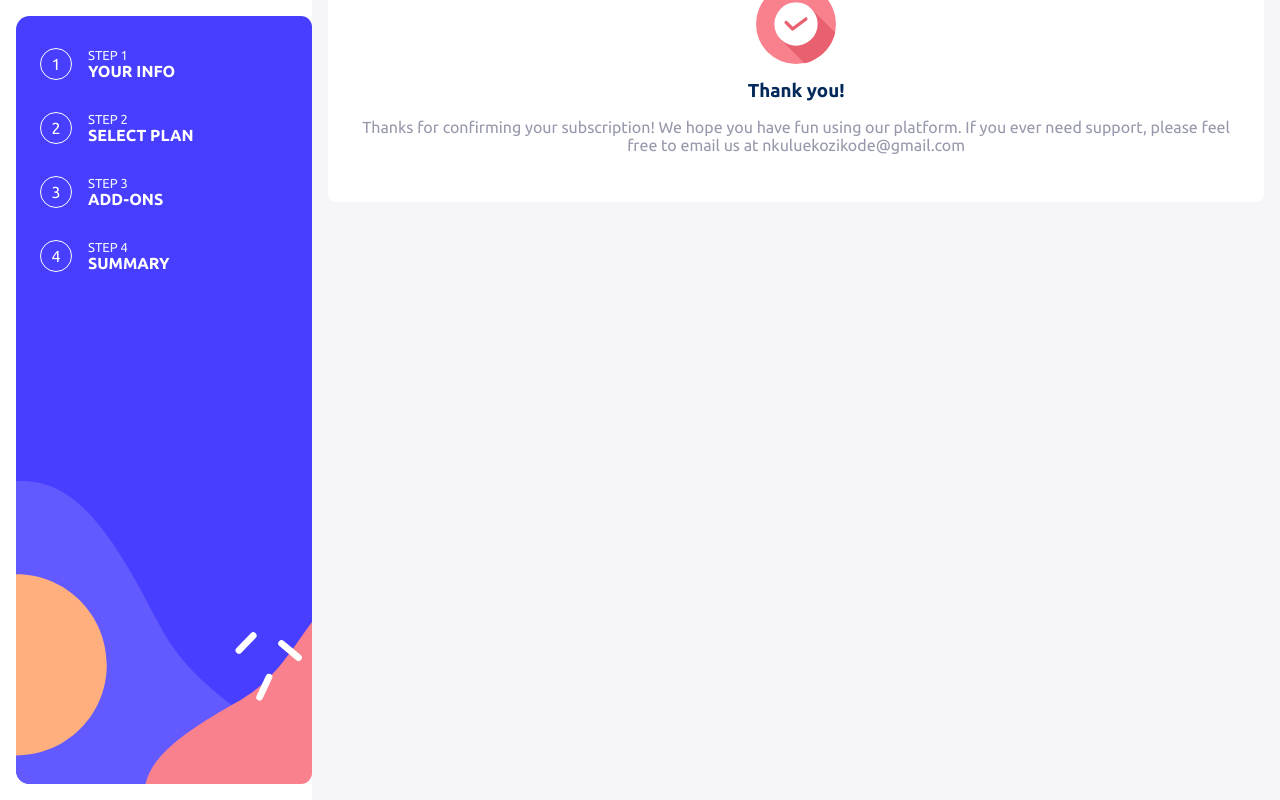
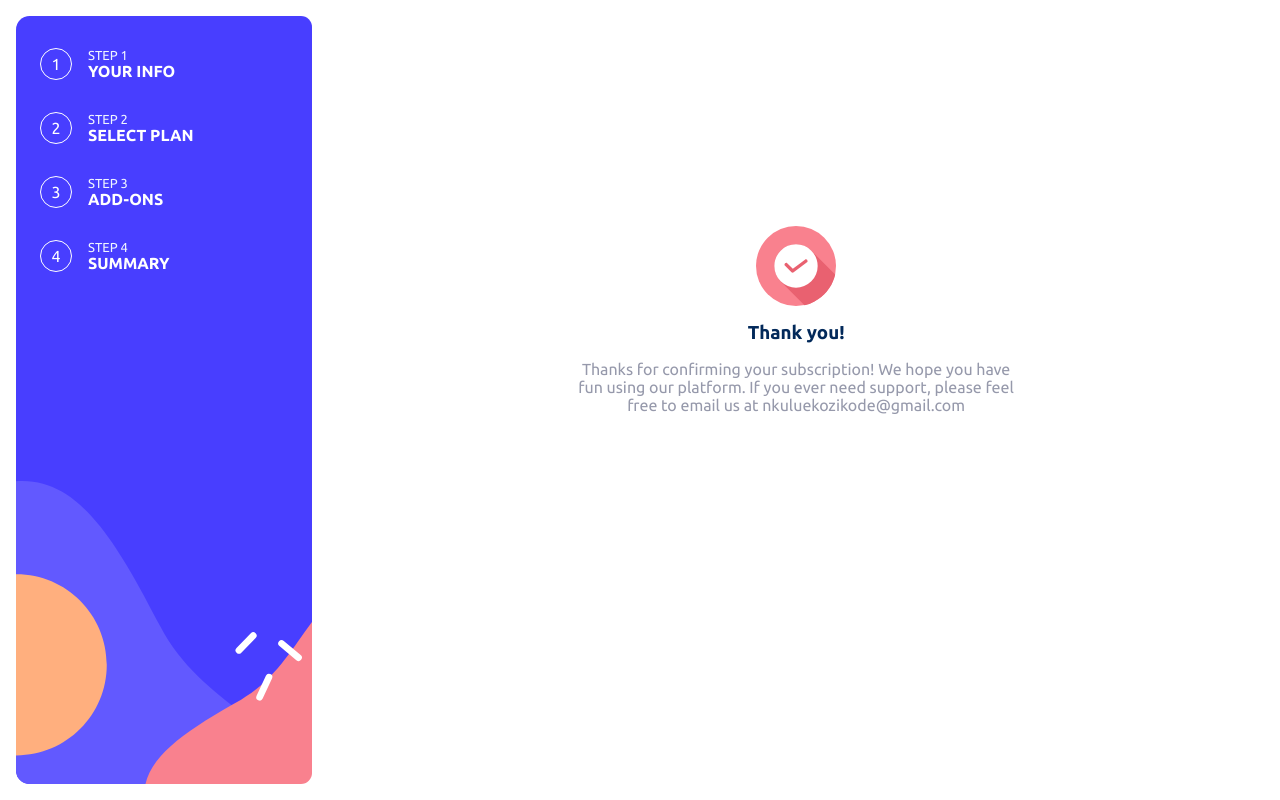
Before and after one commit to nkululek0/multi-step-form, a React (Vite) app: page /summary in a window 1280 px wide. Built offline with nearby package versions, Linux system fonts and the light colour scheme.

Commit message:
(Update): global-styling -> adds desktop styling to summary component

```diff
--- a/src/components/summary/Summary.module.css
+++ b/src/components/summary/Summary.module.css
@@ -23,3 +23,20 @@
         color: var(--grey-500);
     }
 }
+
+@media screen and (min-width: 768px) {
+    .summary-wrapper {
+        height: 100%;
+        display: flex;
+        flex-direction: column;
+        justify-content: center;
+        background-color: #fff;
+    }
+
+    .summary {
+        bottom: 0;
+        margin: 0;
+        margin-bottom: 10rem;
+        padding: 3.5rem 15rem;
+    }
+}
```
